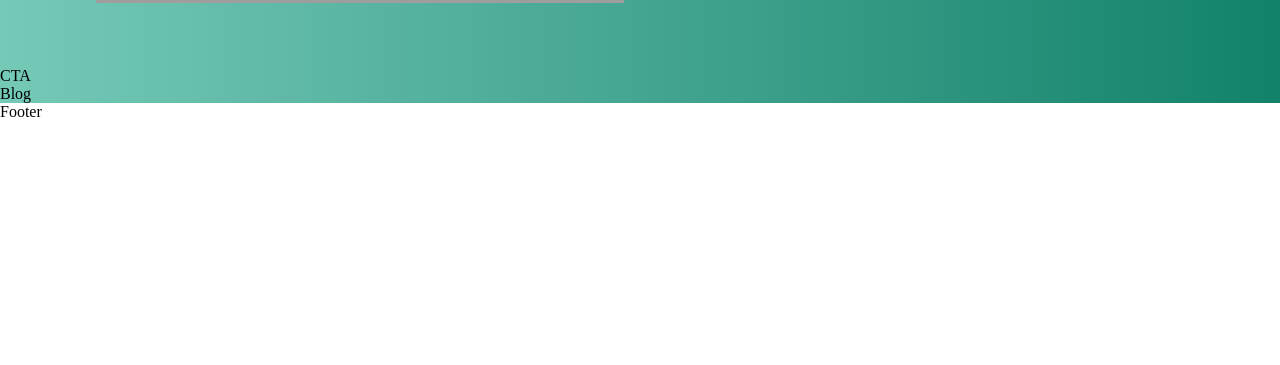
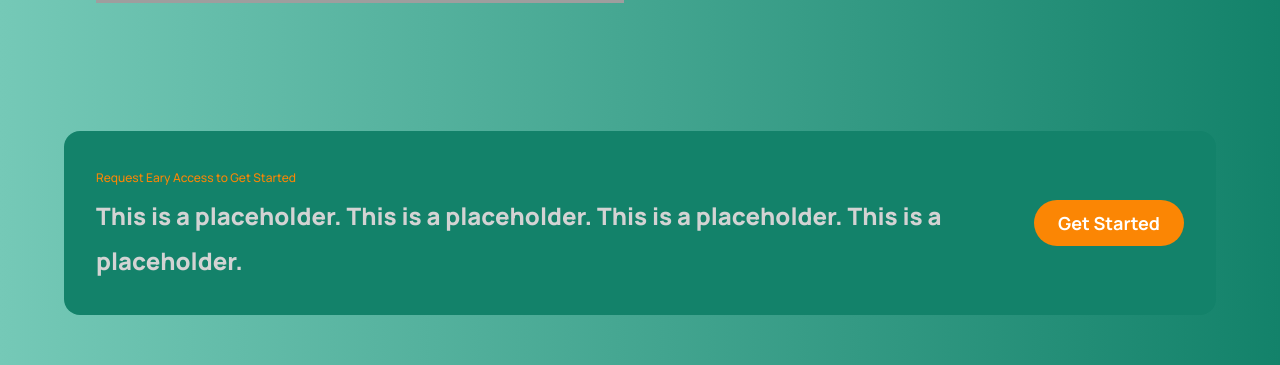
Before and after one commit to ReneeT19/tech-service, a React (Create React App) app: page / in a window 1280 px wide. Shown: the part 2387-2752 px from the top of the page. Before the commit the page ends 2508 px from the top, so only its background shows below. Built offline with nearby package versions, Linux system fonts and the light colour scheme; grey boxes are pictures that could not be loaded.

Commit message:
completed cta component

```diff
--- a/src/components/cta/CTA.jsx
+++ b/src/components/cta/CTA.jsx
@@ -3,7 +3,15 @@
 
 const CTA = () => {
   return (
-    <div>CTA</div>
+    <div className='gpt3__cta'>
+        <div className='gpt3__cta-content'>
+          <p>Request Eary Access to Get Started</p>
+          <h3>This is a placeholder. This is a placeholder. This is a placeholder. This is a placeholder.</h3>
+        </div>
+        <div className='gpt3__cta-btn'>
+          <button type="button">Get Started</button>
+        </div>
+    </div>
   )
 }
 
--- a/src/components/cta/cta.css
+++ b/src/components/cta/cta.css
@@ -0,0 +1,84 @@
+.gpt3__cta {
+    display: flex;
+    justify-content: space-between; /*move the button to the right side*/
+    align-items: center; /*vertically align the content*/
+    flex-direction: row;
+    padding: 2rem;
+    margin: 4rem;
+    border-radius: 1rem;
+    background: rgba(19, 130, 106, 1);
+}
+
+.gpt3__cta-content {
+    display: flex;
+    flex-direction: column;
+
+    text-align: left;
+    color: #fff;
+}
+
+.gpt3__cta-content p {
+    font-family: var(--font-family);
+    font-size: 12px;
+    line-height: 30px;
+    font-weight: 500;
+    color: #FB8604;
+}
+
+.gpt3__cta-content h3 {
+    font-family: var(--font-family);
+    font-size: 24px;
+    line-height: 45px;
+    font-weight: 800;
+    color: lightgray;
+}
+
+.gpt3__cta-btn {
+    display: flex;
+    justify-content: center; /*center horizontally*/
+    align-items: center;
+    margin-left: 2rem;
+}
+
+.gpt3__cta-btn button {
+    background: #FB8604;
+    color: #fff;
+    font-family: var(--font-family);
+    font-weight: 700;
+    font-size: 18px;
+    line-height: 30px;
+    padding: 0.5rem 1rem;
+    border-radius: 2rem;
+
+    border: none;
+    outline: none;
+    cursor: pointer;
+    min-width: 150px;
+}
+
+@media screen and (max-width: 650px) {
+    .gpt3__cta {
+        flex-direction: column;
+    }
+
+    .gpt3__cta-btn {
+        margin: 2rem 0 0;
+    }
+}
+
+@media screen and (max-width: 550px) {
+    .gpt3__cta {
+        flex-direction: column;
+        margin: 4rem 2rem;
+    }
+
+    .gpt3__cta-content h3 {
+        font-size: 18px;
+        line-height: 32px;
+    }
+
+    .gpt3__cta-btn button {
+        font-size: 14px;
+        line-height: 28px;
+    }
+}
--- a/src/index.css
+++ b/src/index.css
@@ -4,7 +4,7 @@
   --font-family: 'Manrope', sans-serif;
 
   --gradient-text: linear-gradient(89.97deg, black 1.84%, white 102.67%);
-  --gradient-bar: linear-gradient(103.22deg, darkslategray 13.86%, #FB8604 99.55%);
+  --gradient-bar: linear-gradient(103.22deg, rgb(120, 142, 142) 13.86%, #FB8604 99.55%);
 
   --color-bg: #75C9B7;
   --color-footer : #031B34;
```
